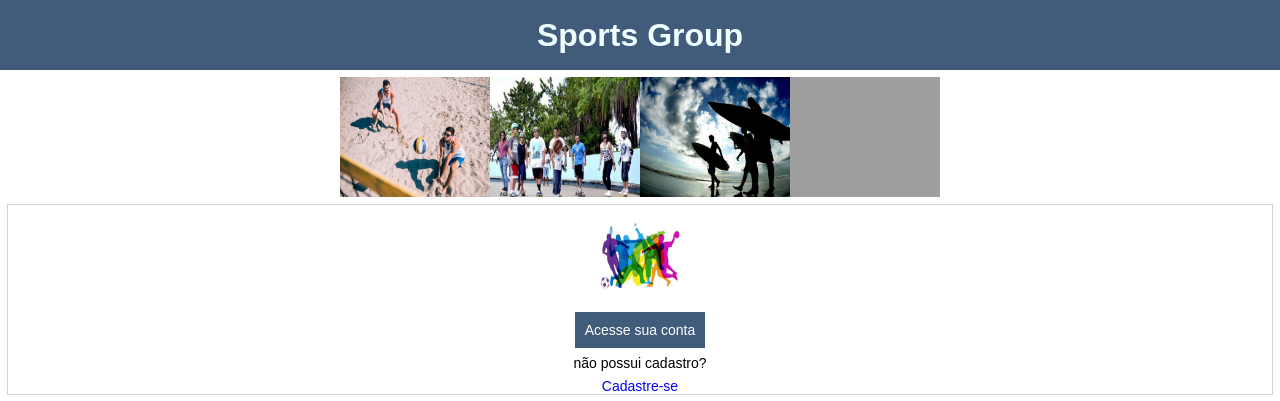
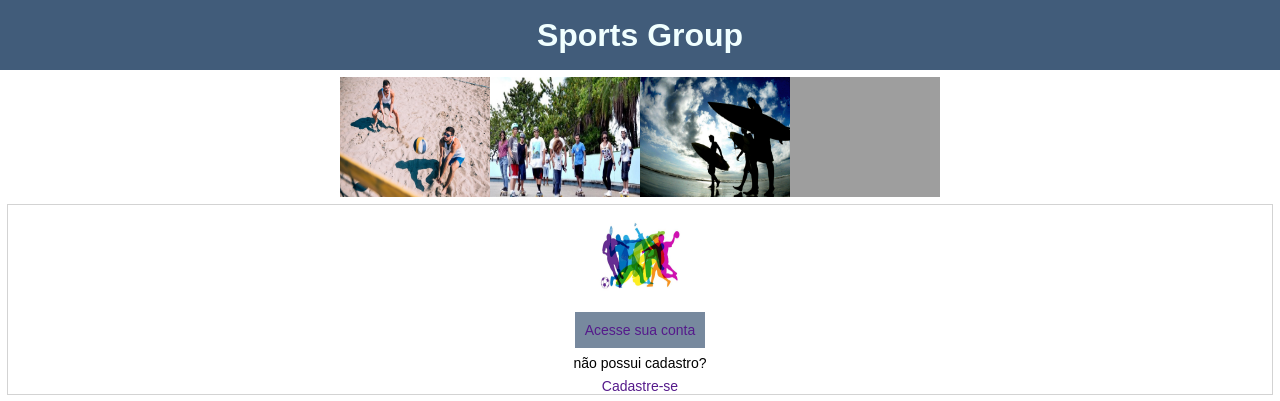
Before and after one commit to JonJonJones/Projeto-Login-Html-Css, a plain HTML site: page index.html in a window 1280 px wide. Shown: the top 401 px of the page. Drawn offline with Linux system fonts and the light colour scheme; grey boxes are pictures that could not be loaded.

Commit message:
adição a href acesso a conta e cadastro

```diff
--- a/assets/style.css
+++ b/assets/style.css
@@ -43,7 +43,7 @@ h1{
 }
 .login{
     color: white;
-    background-color: rgb(65, 92, 122);
+    background-color: rgb(119, 137, 158);
     padding: 10px;
     margin: 0.5rem;
 }
--- a/index.html
+++ b/index.html
@@ -18,9 +18,9 @@
             </div>
             <div  class="sgroup-account">
                 <img src="assets/esportes-login.jpg" alt="esportes"  height="100" width="100px">
-                    <span class="login">Acesse sua conta</span>
+                    <span class="login"><a href="">Acesse sua conta</a></span>
                     <p >não possui cadastro?</p>
-                    <span class="register">Cadastre-se</span>
+                    <span class="register"><a href="">Cadastre-se</a></span>
             </div>
             <div class="sgroup-login">
                 <p class="sgroup-login">Acesse usando:</p>
```
